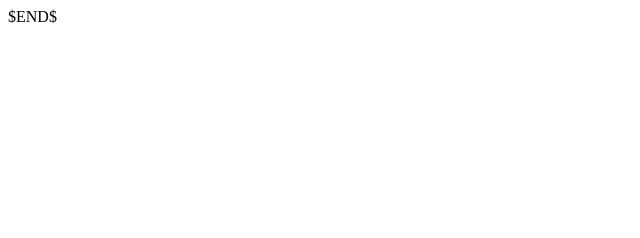
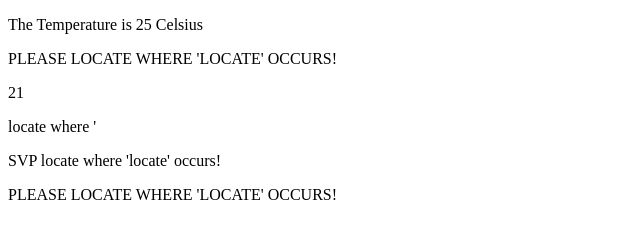
Before and after one commit to ftantely/Javascript-Review, a plain HTML site: page index.html in a window 1280 px wide. Shown: the whole page, without its empty margins (0-640 px from the left). Drawn offline with Linux system fonts and the light colour scheme.

Commit message:
06122018

```diff
--- a/index.html
+++ b/index.html
@@ -2,9 +2,41 @@
 <html lang="en">
 <head>
     <meta charset="UTF-8">
-    <title>$Title$</title>
+    <title>Title</title>
 </head>
 <body>
-$END$
+<p id="demo"></p>
+<p id="one"></p>
+<p id="two"></p>
+<p id="three"></p>
+<p id="four"></p>
+<p id="five"></p>
+
+<script>
+var x = toCelsius(77);
+var text="The Temperature is " + toCelsius(77) + " Celsius";
+
+function toCelsius(fahrenheit) {
+    return (5/9) * (fahrenheit-32);
+
+}
+
+document.getElementById("demo").innerHTML= text;
+
+/* *************** */
+
+var str = "Please locate where 'locate' occurs!";
+var mtd = str.indexOf("locate");
+var mtc = str.lastIndexOf("locate");
+var mta = str.slice(7,21);
+var mtb = str.replace("Please", "SVP");
+var mtd = str.toLocaleUpperCase();
+document.getElementById("one").innerHTML=mtd;
+document.getElementById("two").innerHTML=mtc;
+document.getElementById("three").innerHTML=mta;
+document.getElementById("four").innerHTML=mtb;
+document.getElementById("five").innerHTML=mtd;
+
+</script>
 </body>
 </html>
```
